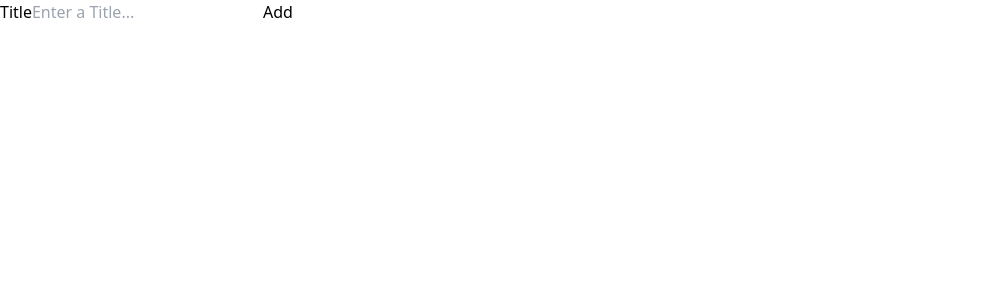
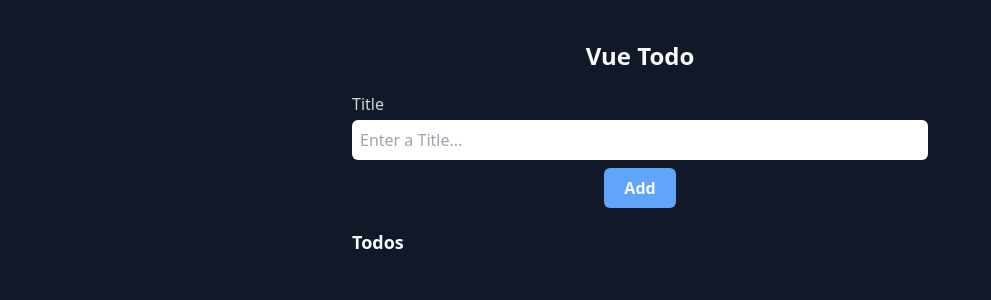
Before and after one commit to moussaouisalah/vue-todo, a Vue app: page / in a window 1280 px wide. Shown: the top 300 px of the page, without its empty margins (0-991 px from the left). Built offline with nearby package versions, Linux system fonts and the light colour scheme.

Commit message:
added styling

```diff
--- a/src/App.vue
+++ b/src/App.vue
@@ -1,11 +1,19 @@
 <template>
+  <div
+    class="w-screen min-h-screen bg-gray-900 flex flex-col items-center p-10 gap-5"
+  >
+    <h1 class="text-2xl font-bold text-gray-50">Vue Todo</h1>
     <AddTodo @add-todo="addTodo" />
+    <div class="w-full flex flex-col items-center gap-2 max-w-xl">
+      <h2 class="self-start text-gray-50 font-bold text-lg">Todos</h2>
       <TodoItem
         v-for="item in todos"
         :key="item.id"
         :todo="item"
         @delete-todo="deleteTodo(item.id)"
       />
+    </div>
+  </div>
 </template>
 
 <script>
--- a/src/components/AddTodo.vue
+++ b/src/components/AddTodo.vue
@@ -1,10 +1,22 @@
 <template>
-  <form @submit.prevent="handleAddTodo">
-    <div>
-      <label for="title">Title</label>
-      <input type="text" v-model="title" placeholder="Enter a Title..." />
-      <button>Add</button>
+  <form
+    @submit.prevent="handleAddTodo"
+    class="flex flex-col items-center w-full max-w-xl gap-2"
+  >
+    <div class="flex flex-col gap-1 w-full">
+      <label for="title" class="text-gray-300">Title</label>
+      <input
+        type="text"
+        v-model="title"
+        placeholder="Enter a Title..."
+        class="h-10 p-2 rounded-md outline-none w-full"
+      />
     </div>
+    <button
+      class="bg-blue-400 text-gray-50 font-bold px-5 py-2 rounded-md w-max hover:bg-blue-500"
+    >
+      Add
+    </button>
   </form>
 </template>
 <script>
--- a/src/components/TodoItem.vue
+++ b/src/components/TodoItem.vue
@@ -1,6 +1,8 @@
 <template>
-  <div>
-    {{ todo.title }}
+  <div
+    class="w-full max-w-xl border-2 border-gray-700 bg-gray-800 rounded-md px-5 py-2 flex items-center justify-between"
+  >
+    <p class="flex-1 text-gray-50 break-all">{{ todo.title }}</p>
     <button @click="$emit('delete-todo')">Delete</button>
   </div>
 </template>
```
Lines whose indentation alone changed are shown as unchanged.
